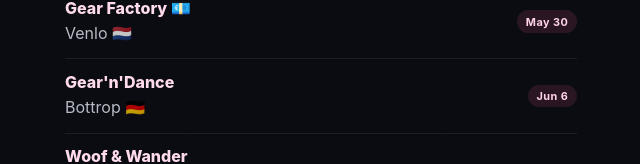
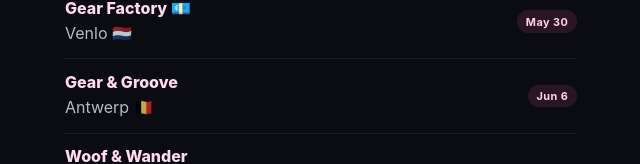
Before and after one commit to pup-softlock/pup-softlock-landing, a Nuxt app: page /events in a window 1280 px wide. Shown: the part 601-765 px from the top of the page, without its empty margins (319-959 px from the left). Built offline with nearby package versions, Linux system fonts and the light colour scheme.

Commit message:
different event on jun6,26

```diff
--- a/app/data/events.ts
+++ b/app/data/events.ts
@@ -34,8 +34,8 @@ export const EVENTS: EventItem[] = [
 
   {
     date: { start: { month: "Jun", day: 6 } },
-    title: "Gear'n'Dance",
-    location: "Eloria, Bottrop, Germany 🇩🇪",
+    title: "Gear & Groove",
+    location: "The Boots, Antwerp, Belgium 🇧🇪",
   },
   {
     date: { start: { month: "Jun", day: 20 } },
```
